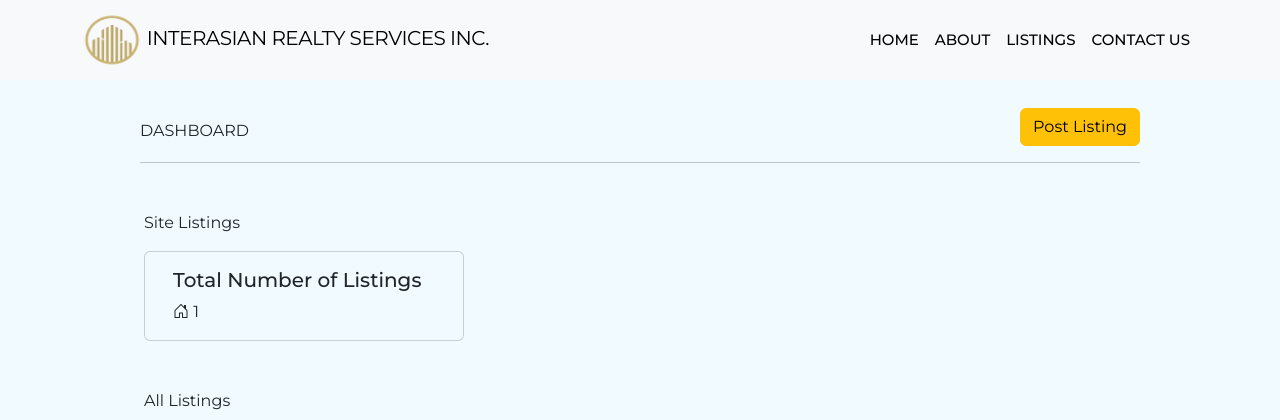
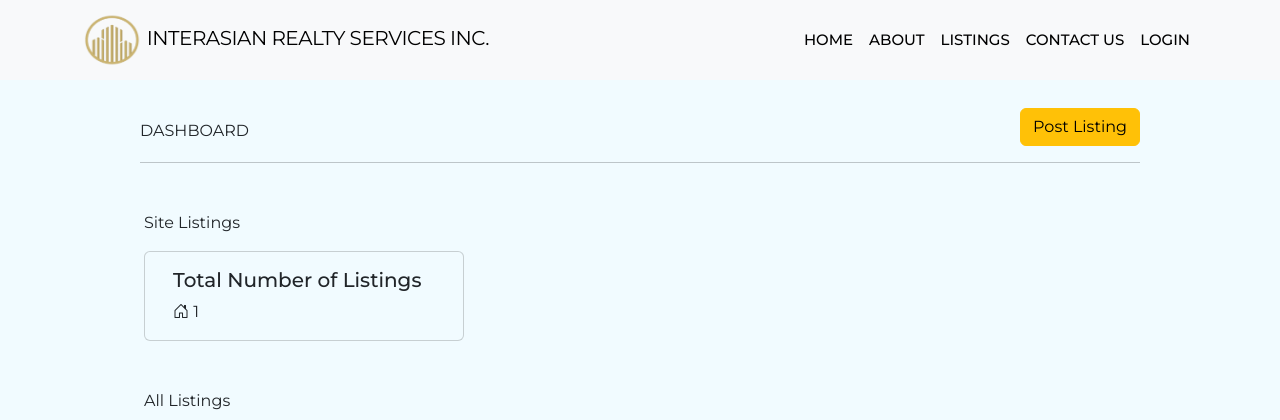
Before and after one commit to Sceyo/App-Dev-Group-1, a PHP site: page /dashboard.php in a window 1280 px wide. Shown: the top 420 px of the page. Run offline with PHP 8.4, Linux system fonts and the light colour scheme; data comes from the database, SQL or seed files in the repository; some libraries are stand-ins or nearby versions.

```diff
--- a/dashboard.php
+++ b/dashboard.php
@@ -1,6 +1,9 @@
 <?php
+session_start();
 include("database.php");
+include("insert_listing.php");
 
+//for displaying num of listings sa table
 $query = "SELECT COUNT(*) AS total_listings FROM listings";
 $result = mysqli_query($conn, $query);
 
@@ -31,7 +34,7 @@ if ($result) {
     <!--------------------------NAVBAR------------------------>
     <nav class="navbar navbar-expand-lg navbar-light bg-light fixed-top">
         <div class="container">
-            <a class="navbar-brand" href="#">
+            <a class="navbar-brand" href="index.php">
                 <img src="./assets/logo.png" alt="Logo" width="60" height="54" class="d-inline-block align-text-middle">
                 Interasian Realty Services Inc.
             </a>
@@ -41,16 +44,19 @@ if ($result) {
             <div class="collapse navbar-collapse" id="navbarSupportedContent">
                 <ul class="navbar-nav ms-auto mb-2 mb-lg-0">
                     <li class="nav-item">
-                        <a class="nav-link" href="#">Home</a>
+                        <a class="nav-link" href="index.php">Home</a>
                     </li>
                     <li class="nav-item">
-                        <a class="nav-link" href="#about">About</a>
+                        <a class="nav-link" href="index.php#about">About</a>
                     </li>
                     <li class="nav-item">
-                        <a class="nav-link" href="#services">Listings</a>
+                        <a class="nav-link" href="index.php#services">Listings</a>
                     </li>
                     <li class="nav-item">
-                        <a class="nav-link" href="#contact">Contact Us</a>
+                        <a class="nav-link" href="index.php#contact">Contact Us</a>
+                    </li>
+                    <li class="nav-item">
+                        <a class="nav-link" href="signin.php">Login</a>
                     </li>
                 </ul>
             </div>
```
Also changed, not shown: index.php (indentation only).
